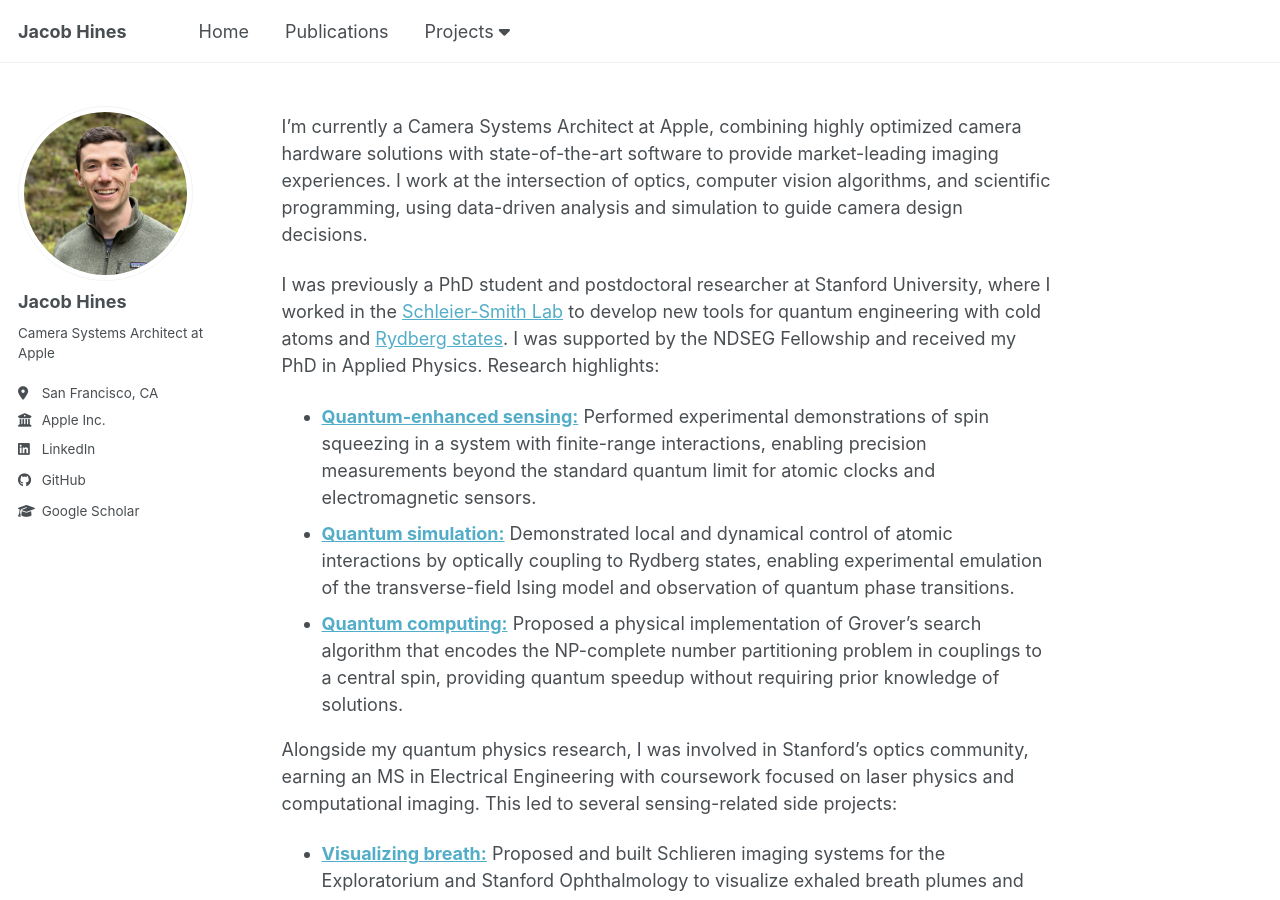
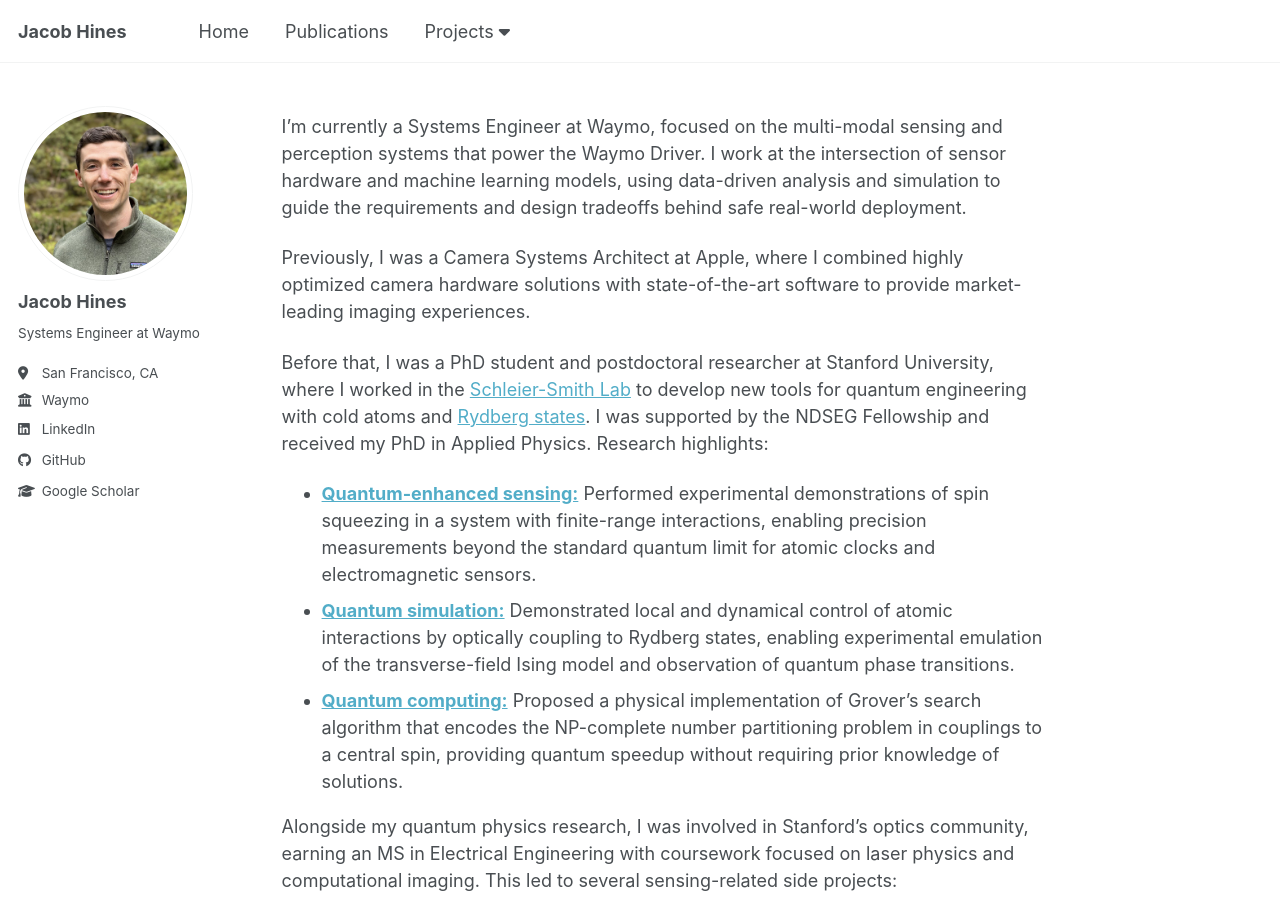
Before and after one commit to jacobhines/jacobhines.github.io, a Jekyll site: the page built from _pages/about.md, in a window 1280 px wide and 900 px high. Built offline with Jekyll 4.4.1, drawn with Linux system fonts in a browser that asks for light colours.

Commit message:
Update bio for new role

```diff
--- a/_config.yml
+++ b/_config.yml
@@ -12,7 +12,7 @@ site_theme               : "default" # "default" or "air"
 title                    : "Jacob Hines"
 title_separator          : "-"
 name                     : &name "Jacob Hines"
-description              : &description "Camera Systems Architect at Apple. Former quantum physics researcher at Stanford."
+description              : &description "Systems Engineer at Waymo. Former camera systems architect at Apple and quantum physics researcher at Stanford."
 url                      : https://www.hines.dev
 baseurl                  : "" # the subpath of your site, e.g. "/blog"
 repository               : "jacobhines/jacobhines.github.io"
@@ -24,9 +24,9 @@ author:
   # Biographic information
   avatar           : "jacob_hines_headshot.jpg"
   name             : "Jacob Hines"
-  bio              : "Camera Systems Architect at Apple"
+  bio              : "Systems Engineer at Waymo"
   location         : San Francisco, CA
-  employer         : Apple Inc.
+  employer         : Waymo
   email            : #
 
   linkedin         : "jacob-hines"
--- a/_pages/about.md
+++ b/_pages/about.md
@@ -7,9 +7,11 @@ redirect_from:
   - /about.html
 ---
 
-I'm currently a Camera Systems Architect at Apple, combining highly optimized camera hardware solutions with state-of-the-art software to provide market-leading imaging experiences. I work at the intersection of optics, computer vision algorithms, and scientific programming, using data-driven analysis and simulation to guide camera design decisions.
+I'm currently a Systems Engineer at Waymo, focused on the multi-modal sensing and perception systems that power the Waymo Driver. I work at the intersection of sensor hardware and machine learning models, using data-driven analysis and simulation to guide the requirements and design tradeoffs behind safe real-world deployment.
 
-I was previously a PhD student and postdoctoral researcher at Stanford University, where I worked in the [Schleier-Smith Lab](https://sites.google.com/stanford.edu/sslab/) to develop new tools for quantum engineering with cold atoms and [Rydberg states](https://en.wikipedia.org/wiki/Rydberg_atom). I was supported by the NDSEG Fellowship and received my PhD in Applied Physics. Research highlights:
+Previously, I was a Camera Systems Architect at Apple, where I combined highly optimized camera hardware solutions with state-of-the-art software to provide market-leading imaging experiences.
+
+Before that, I was a PhD student and postdoctoral researcher at Stanford University, where I worked in the [Schleier-Smith Lab](https://sites.google.com/stanford.edu/sslab/) to develop new tools for quantum engineering with cold atoms and [Rydberg states](https://en.wikipedia.org/wiki/Rydberg_atom). I was supported by the NDSEG Fellowship and received my PhD in Applied Physics. Research highlights:
 * **[Quantum-enhanced sensing:](https://doi.org/10.1103/PhysRevLett.131.063401)** Performed experimental demonstrations of spin squeezing in a system with finite-range interactions, enabling precision measurements beyond the standard quantum limit for atomic clocks and electromagnetic sensors.
 * **[Quantum simulation:](https://doi.org/10.1103/PhysRevLett.124.063601)** Demonstrated local and dynamical control of atomic interactions by optically coupling to Rydberg states, enabling experimental emulation of the transverse-field Ising model and observation of quantum phase transitions.
 * **[Quantum computing:](https://doi.org/10.1103/PRXQuantum.2.020319)** Proposed a physical implementation of Grover's search algorithm that encodes the NP-complete number partitioning problem in couplings to a central spin, providing quantum speedup without requiring prior knowledge of solutions.
```
